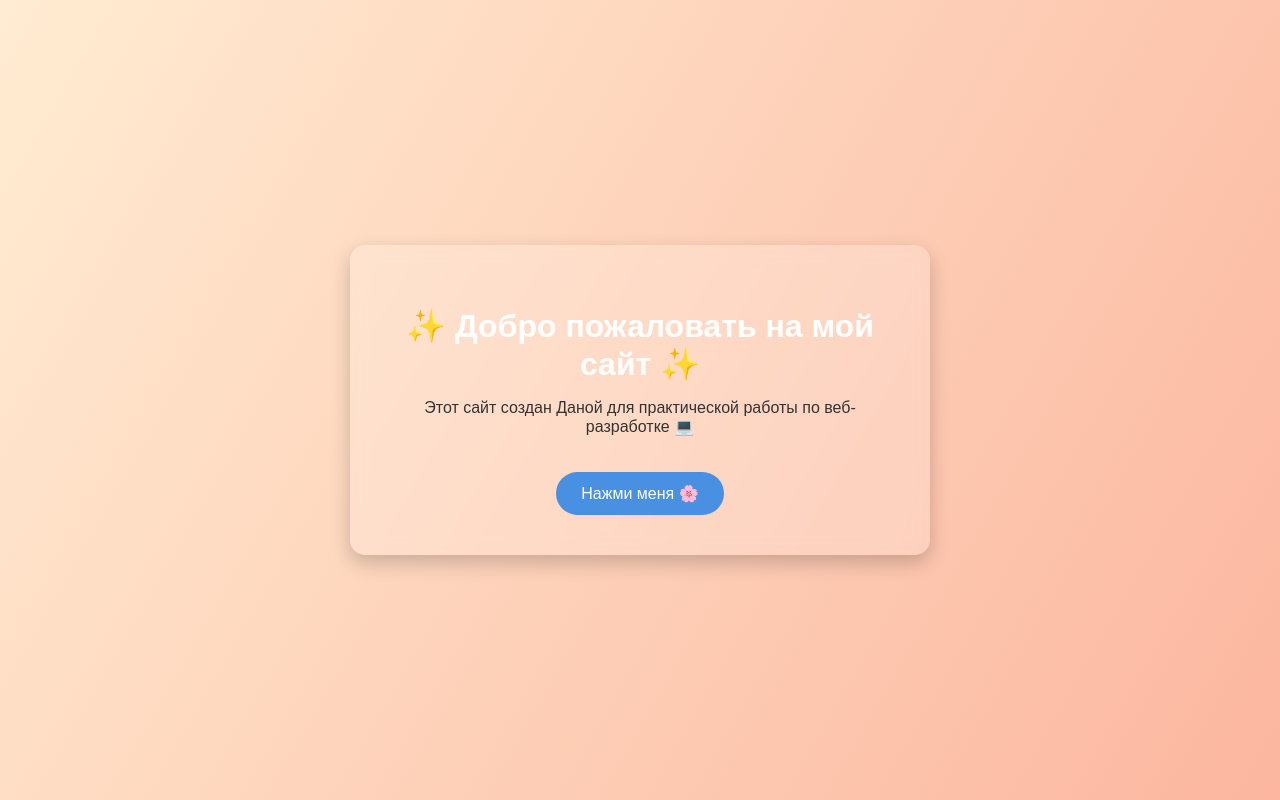
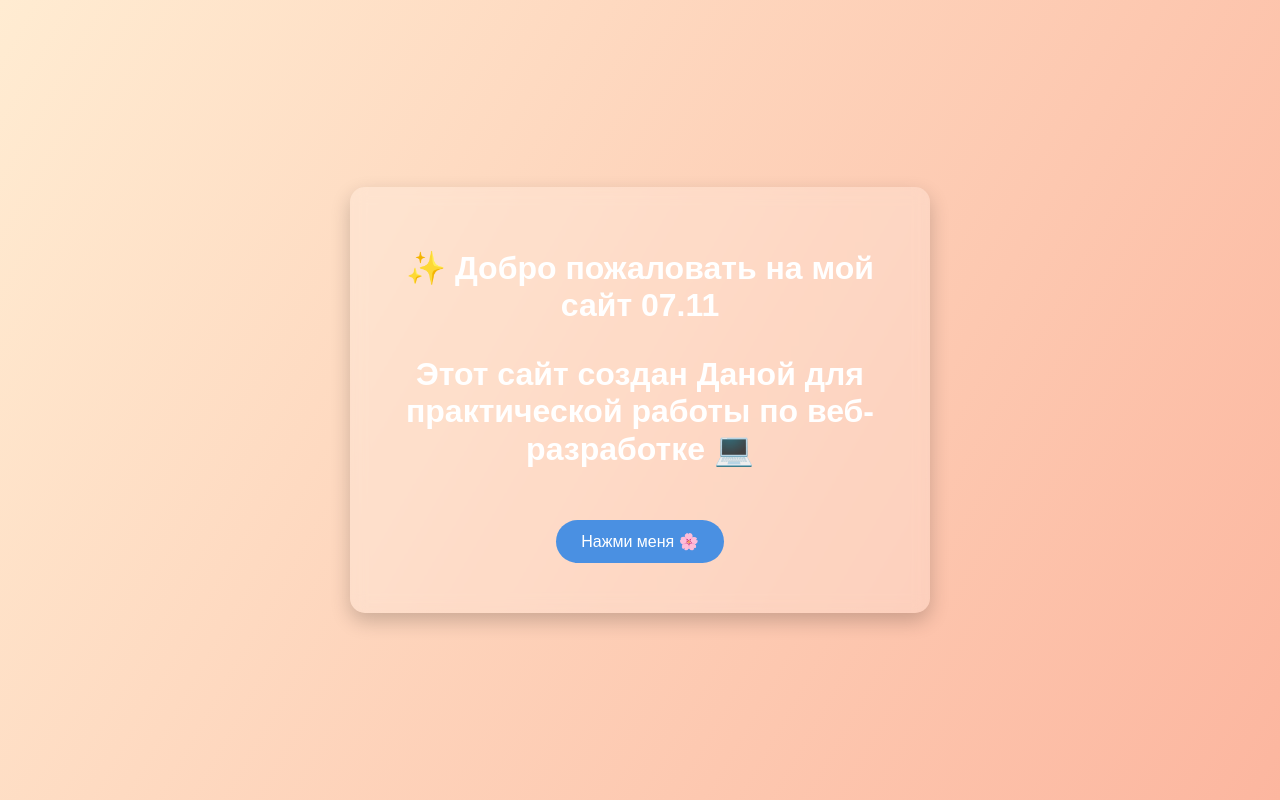
Before and after one commit to dana2002A/my-site, a plain HTML site: page index.html in a window 1280 px wide. Drawn offline with Linux system fonts and the light colour scheme.

Commit message:
Updated date on page

```diff
--- a/index.html
+++ b/index.html
@@ -8,7 +8,7 @@
 </head>
 <body>
   <div class="container">
-    <h1>✨ Добро пожаловать на мой сайт ✨</h1>
+    <h1>✨ Добро пожаловать на мой сайт 07.11<h1>
     <p>Этот сайт создан Даной для практической работы по веб-разработке 💻</p>
     <button id="magicButton">Нажми меня 🌸</button>
   </div>
```
